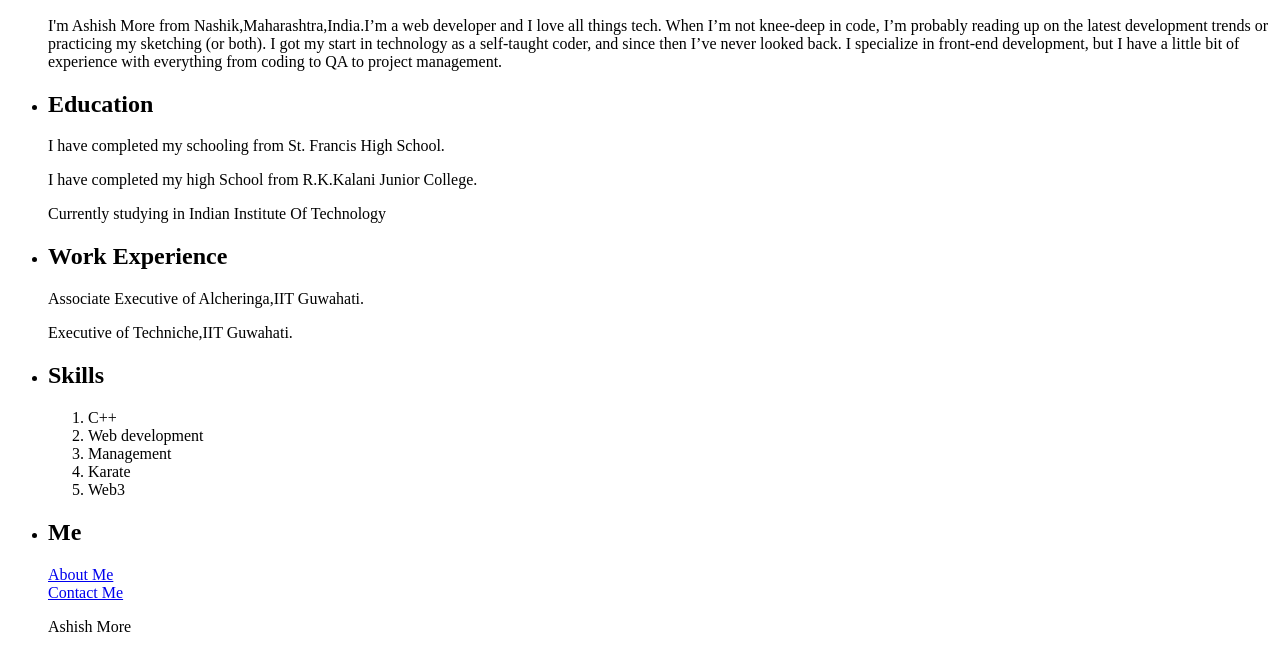
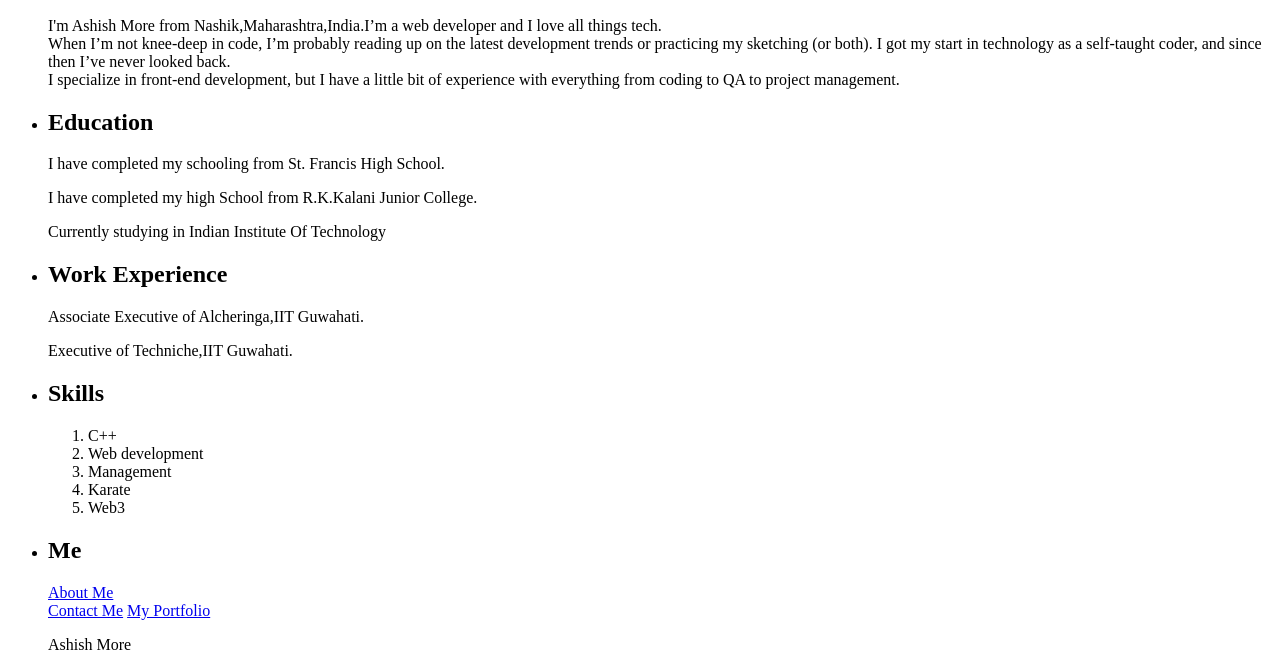
Before and after one commit to Ashish-More-2023/html-Resume, a plain HTML site: page index.html in a window 1280 px wide. Shown: the part 381-1051 px from the top of the page. Drawn offline with Linux system fonts and the light colour scheme.

Commit message:
Add files via upload

```diff
--- a/index.html
+++ b/index.html
@@ -14,9 +14,9 @@
         </li>
         <li>
             <h2>Summary</h2>
-            <p>I'm Ashish More from Nashik,Maharashtra,India.I’m a web developer and I love all things tech. When I’m not knee-deep in code, I’m probably reading up on the latest development trends or practicing my sketching (or both).
+            <p>I'm Ashish More from Nashik,Maharashtra,India.I’m a web developer and I love all things tech. <br/>When I’m not knee-deep in code, I’m probably reading up on the latest development trends or practicing my sketching (or both).
 
-                I got my start in technology as a self-taught coder, and since then I’ve never looked back. I specialize in front-end development, but I have a little bit of experience with everything from coding to QA to project management.
+                I got my start in technology as a self-taught coder, and since then I’ve never looked back. <br/>I specialize in front-end development, but I have a little bit of experience with everything from coding to QA to project management.
         </li>
         <li>
             <h2>Education</h2>
@@ -43,6 +43,7 @@
             <h2>Me</h2>
             <a href="./about.html">About Me</a><br/>
             <a href="./contact.html">Contact Me</a>
+            <a href="https://ashish-more-2023.github.io/html-portfolio/">My Portfolio</a>
         </li>
 
     <footer>
```
